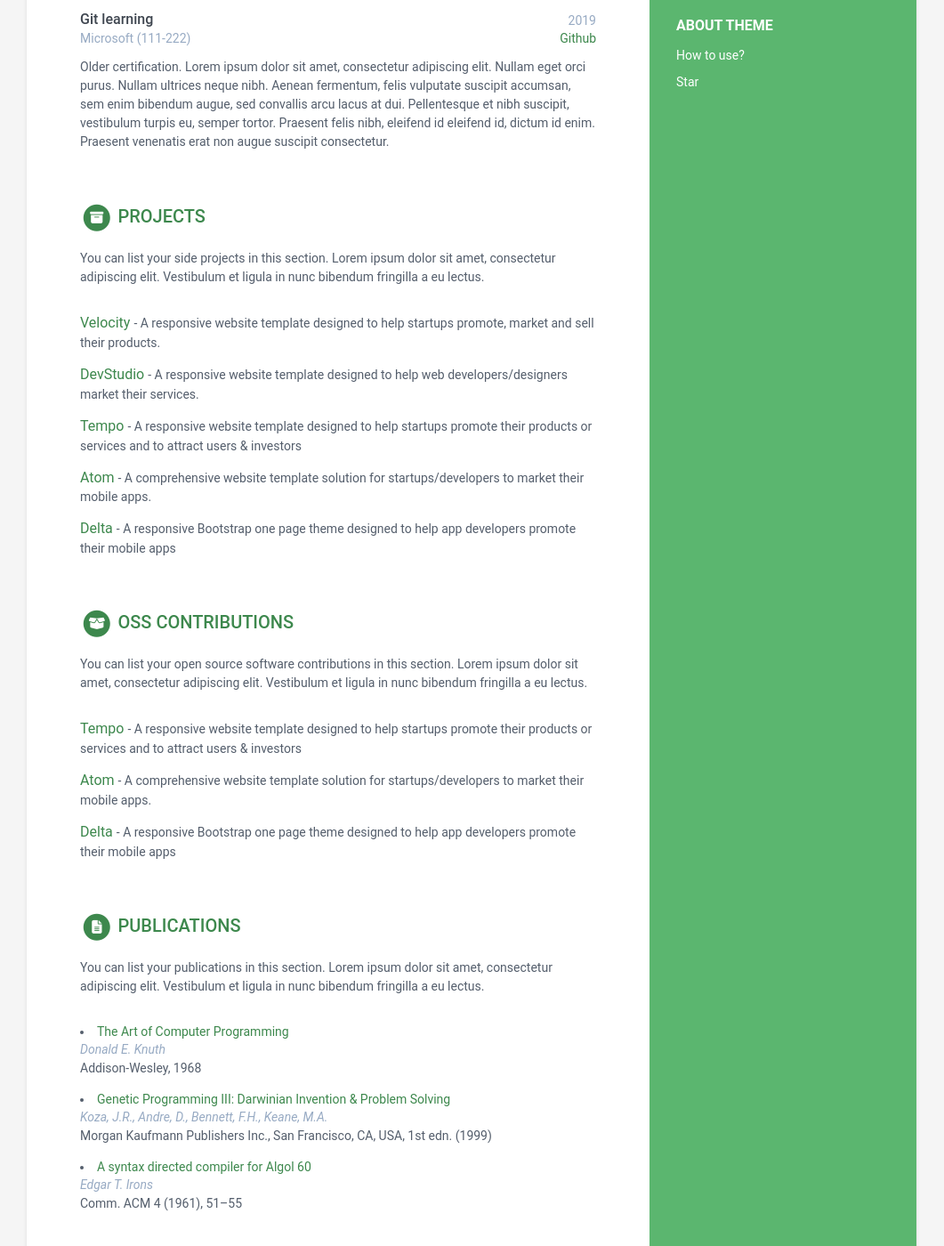
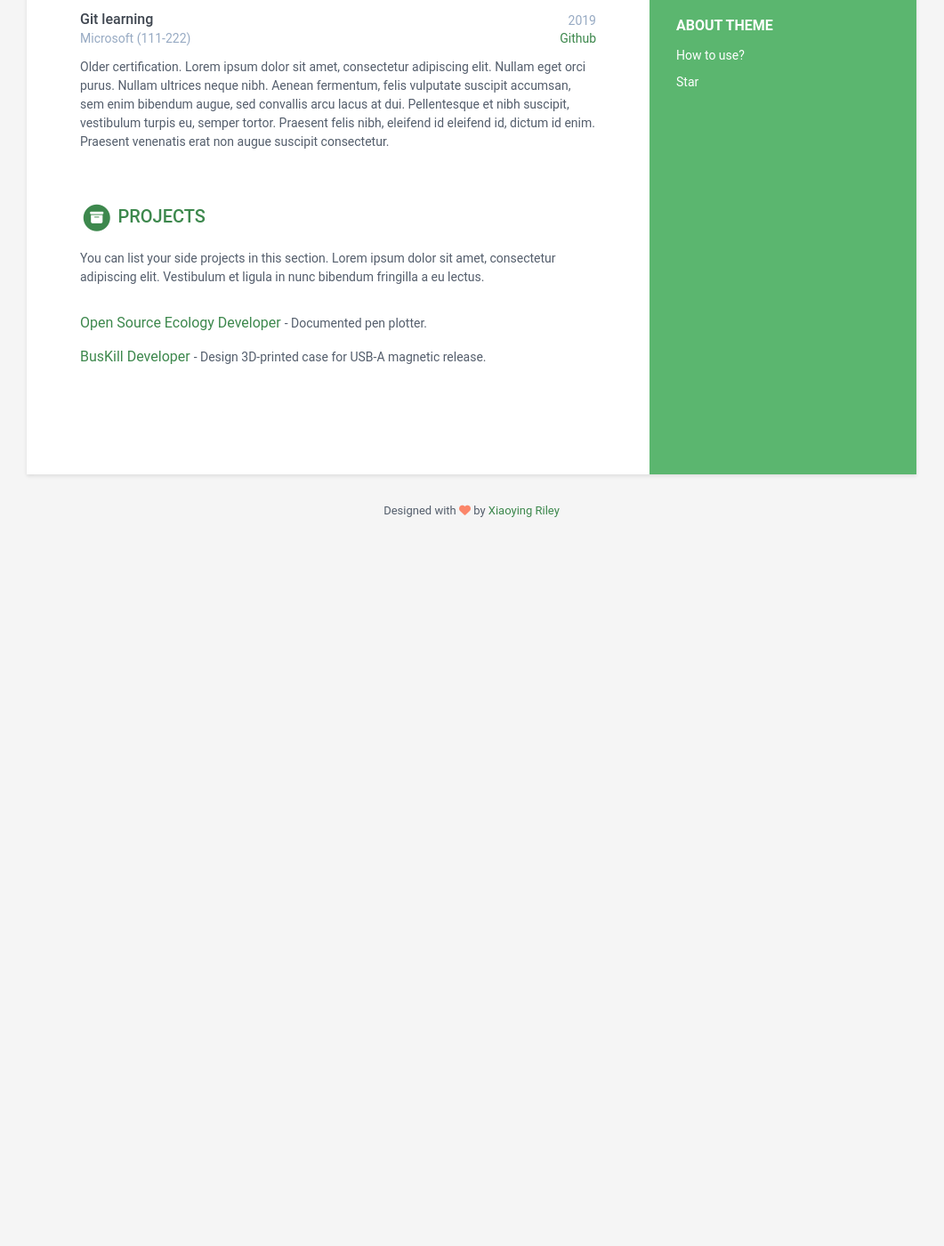
Before and after one commit to goldfishlaser/online-cv2, a Jekyll site: the page built from index.html, in a window 1280 px wide and 1400 px high, scrolled down 1247 px. Shown: the whole window at 89% size, without its empty margins (110-1171 px from the left). Built offline with Jekyll 4.4.1, drawn with Linux system fonts in a browser that asks for light colours; after the commit the page ends 1861 px from its top, so only the background shows below that.

Commit message:
Update data.yml

```diff
--- a/_data/data.yml
+++ b/_data/data.yml
@@ -155,64 +155,15 @@ projects:
   intro: >
     You can list your side projects in this section. Lorem ipsum dolor sit amet, consectetur adipiscing elit. Vestibulum et ligula in nunc bibendum fringilla a eu lectus.
   assignments:
-  - title: Velocity
+  - title: Open Source Ecology Developer
     link: "#hook"
-    tagline: "A responsive website template designed to help startups promote, market and sell their products."
+    tagline: "Documented pen plotter."
 
-  - title: DevStudio
+  - title: BusKill Developer
     link: "#"
-    tagline: "A responsive website template designed to help web developers/designers market their services."
+    tagline: "Design 3D-printed case for USB-A magnetic release."
 
-  - title: Tempo
-    link: "#"
-    tagline: "A responsive website template designed to help startups promote their products or services and to attract users &amp; investors"
 
-  - title: Atom
-    link: "#"
-    tagline: "A comprehensive website template solution for startups/developers to market their mobile apps."
-
-  - title: Delta
-    link: "#"
-    tagline: "A responsive Bootstrap one page theme designed to help app developers promote their mobile apps"
-
-oss:
-  title: OSS Contributions
-  intro: >
-    You can list your open source software contributions in this section. Lorem ipsum dolor sit amet, consectetur adipiscing elit. Vestibulum et ligula in nunc bibendum fringilla a eu lectus.
-  contributions:
-  - title: Tempo
-    link: "#"
-    tagline: "A responsive website template designed to help startups promote their products or services and to attract users &amp; investors"
-
-  - title: Atom
-    link: "#"
-    tagline: "A comprehensive website template solution for startups/developers to market their mobile apps."
-
-  - title: Delta
-    link: "#"
-    tagline: "A responsive Bootstrap one page theme designed to help app developers promote their mobile apps"
-
-publications:
-  title: Publications
-  intro: |
-    You can list your publications in this section. Lorem ipsum dolor sit
-    amet, consectetur adipiscing elit. Vestibulum et ligula in nunc
-    bibendum fringilla a eu lectus.
-  papers:
-  - title: The Art of Computer Programming
-    link: "#"
-    authors: Donald E. Knuth
-    conference: Addison-Wesley, 1968
-
-  - title: "Genetic Programming III: Darwinian Invention &amp; Problem Solving"
-    link: "#"
-    authors: Koza, J.R., Andre, D., Bennett, F.H., Keane, M.A.
-    conference: "Morgan Kaufmann Publishers Inc., San Francisco, CA, USA, 1st edn. (1999)"
-
-  - title: A syntax directed compiler for Algol 60
-    link: "#"
-    authors: Edgar T. Irons
-    conference: "Comm. ACM 4 (1961), 51–55"
 
 footer: >
   Designed with <i class="fas fa-heart"></i> by <a href="http://themes.3rdwavemedia.com" target="_blank" rel="nofollow">Xiaoying Riley</a>
```
